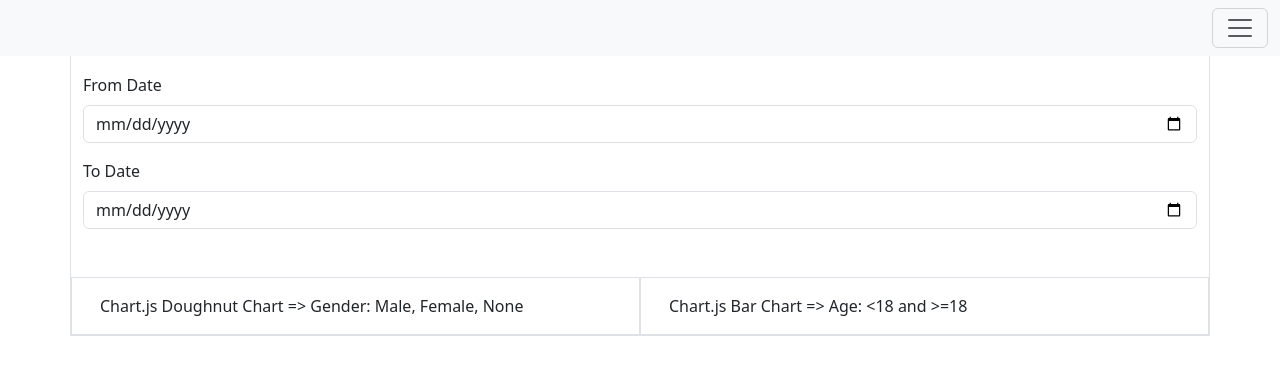
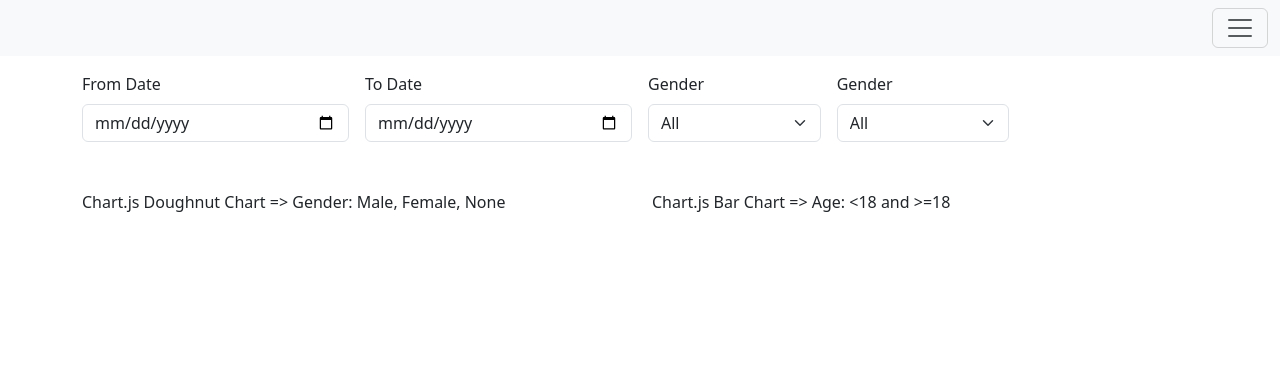
Before and after one commit to Rhayeksa/UMS_fastAPI, a Python web app: template src/template/page/v1/index.html in a window 1280 px wide. Shown: the top 375 px of the page. Run offline with Jinja, Linux system fonts and the light colour scheme; the template is opened without the code that fills it, so the values that code supplies are empty.

Commit message:
try fix index html

```diff
--- a/src/template/page/v1/index.html
+++ b/src/template/page/v1/index.html
@@ -2,9 +2,9 @@
 
 {% block apps %}
 {% include "components/v1/navbar.html"%}
-<div class="container pt-4 border">
+<div class="container pt-4">
     <form id="dashboard_filter" class="row g-3 mb-5">
-        <div class="col-12">
+        <div class="col-md-3">
             <label for="date_from" class="form-label">From Date</label>
             <input
                 type="date"
@@ -13,7 +13,7 @@
                 name="date_from"
             />
         </div>
-        <div class="col-12">
+        <div class="col-md-3">
             <label for="date_to" class="form-label">To Date</label>
             <input
                 type="date"
@@ -22,13 +22,31 @@
                 name="date_to"
             />
         </div>
+        <div class="col-md-2">
+            <label for="gender" class="form-label">Gender</label>
+            <select id="gender" class="form-select" aria-label="Gender select">
+            <option selected>All</option>
+            <option value="1">None</option>
+            <option value="2">Male</option>
+            <option value="3">Female</option>
+            </select>
+        </div>
+        <div class="col-md-2">
+            <label for="gender" class="form-label">Gender</label>
+            <select id="gender" class="form-select" aria-label="Gender select">
+            <option selected>All</option>
+            <option value="1">None</option>
+            <option value="2">Male</option>
+            <option value="3">Female</option>
+            </select>
+        </div>
     </form>
     <div class="row row-cols-1 row-cols-lg-2">
-        <div class="col border">
-            <div class="p-3">Chart.js Doughnut Chart => Gender: Male, Female, None</div>
+        <div class="col">
+            <div class="">Chart.js Doughnut Chart => Gender: Male, Female, None</div>
         </div>
-        <div class="col border">
-            <div class="p-3">Chart.js Bar Chart => Age: <18 and >=18</div>
+        <div class="col">
+            <div class="">Chart.js Bar Chart => Age: <18 and >=18</div>
         </div>
     </div>
 </div>
```
Lines whose indentation alone changed are shown as unchanged.
